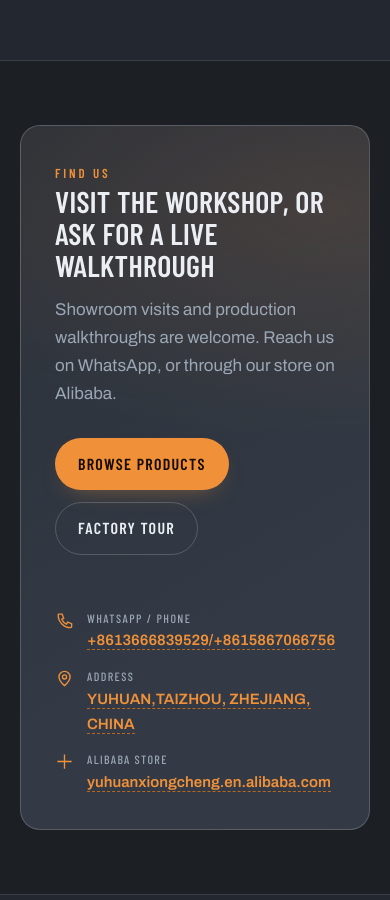
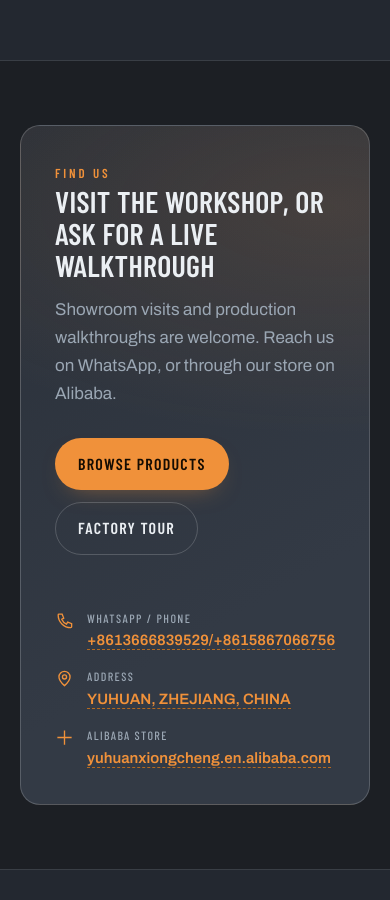
Before and after one commit to zhangzili01/my-website, a plain HTML site: page index.html in a window 390 px wide. Shown: the part 11100-12000 px from the top of the page. Drawn offline with nearby package versions, Linux system fonts and the light colour scheme.

Commit message:
address to YUHUAN; default language English (toggle still works)

```diff
--- a/index.html
+++ b/index.html
@@ -781,7 +781,7 @@
           <div class="contact-list">
             <!-- TODO: replace the highlighted placeholders with your real details -->
             <div><svg viewBox="0 0 24 24" fill="none" stroke="currentColor" stroke-width="1.7"><path d="M5 4h4l2 5-2.5 1.5a11 11 0 006 6L16 14l5 2v4a1 1 0 01-1 1A16 16 0 014 5a1 1 0 011-1z"/></svg><span><small data-en="WhatsApp / Phone" data-zh="WhatsApp / 电话">WhatsApp / Phone</small><b class="placeholder">+8613666839529/+8615867066756</b></span></div>
-            <div><svg viewBox="0 0 24 24" fill="none" stroke="currentColor" stroke-width="1.7"><path d="M12 21s7-6.2 7-11a7 7 0 10-14 0c0 4.8 7 11 7 11z"/><circle cx="12" cy="10" r="2.6"/></svg><span><small data-en="Address" data-zh="地址">Address</small><b class="placeholder" data-en="YOUR CITY, ZHEJIANG, CHINA" data-zh="中国 浙江 台州玉环">YUHUAN,TAIZHOU, ZHEJIANG, CHINA</b></span></div>
+            <div><svg viewBox="0 0 24 24" fill="none" stroke="currentColor" stroke-width="1.7"><path d="M12 21s7-6.2 7-11a7 7 0 10-14 0c0 4.8 7 11 7 11z"/><circle cx="12" cy="10" r="2.6"/></svg><span><small data-en="Address" data-zh="地址">Address</small><b class="placeholder" data-en="YUHUAN, ZHEJIANG, CHINA" data-zh="中国 浙江 玉环">YUHUAN, ZHEJIANG, CHINA</b></span></div>
             <div><svg viewBox="0 0 24 24" fill="none" stroke="currentColor" stroke-width="1.7"><path d="M12 3v18M3 12h18"/></svg><span><small data-en="Alibaba Store" data-zh="阿里店铺">Alibaba Store</small><b class="placeholder" data-en="yuhuanxiongcheng.en.alibaba.com" data-zh="yuhuanxiongcheng.en.alibaba.com">yuhuanxiongcheng.en.alibaba.com</b></span></div>
           </div>
         </div>
@@ -816,18 +816,17 @@
     });
     document.documentElement.lang = lang === 'zh' ? 'zh-CN' : 'en';
     buttons.forEach(function (b) { b.classList.toggle('on', b.dataset.lang === lang); });
-    try { localStorage.setItem('site-lang', lang); } catch (e) { /* private mode */ }
   }
 
   buttons.forEach(function (b) {
     b.addEventListener('click', function () { setLang(b.dataset.lang); });
   });
 
-  var saved = null;
-  try { saved = localStorage.getItem('site-lang'); } catch (e) { /* ignore */ }
-  if (saved === 'zh' || (!saved && (navigator.language || '').toLowerCase().indexOf('zh') === 0)) {
-    setLang('zh');
-  }
+  /* Default language on load: always English.
+     The EN / 中文 buttons above still switch freely; we deliberately do NOT
+     auto-detect the browser language or remember the last choice, so the page
+     always opens in English (the target audience for this site). */
+  setLang('en');
 
   /* ---------- media slots: keep the placeholder until the real file exists ---------- */
   document.querySelectorAll('.media img').forEach(function (img) {
```
